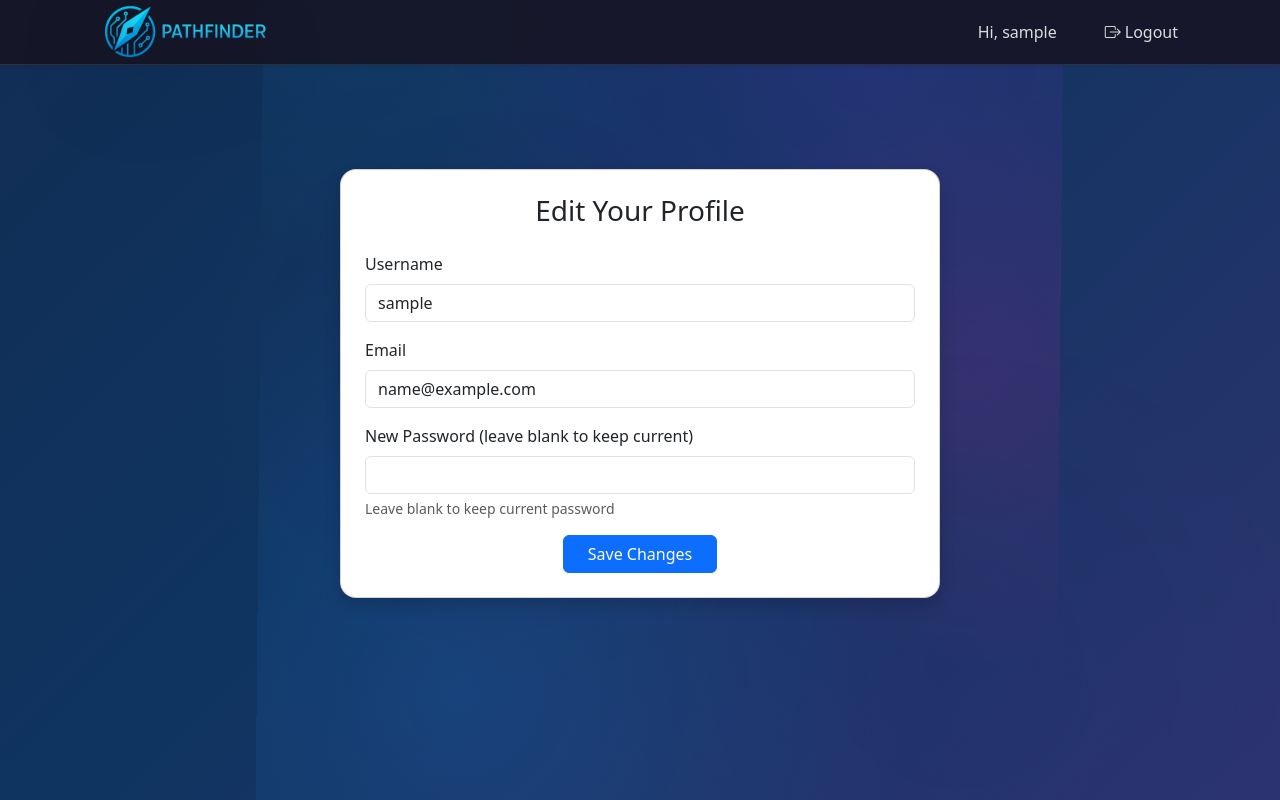
After one commit to codingburgas/2425-11-g-pp-student-practices-assignment-team10, a Flask app: page /edit-profile in a window 1280 px wide. The commit adds this page. Run offline with Flask 3, Linux system fonts and the light colour scheme; the visitor is signed in with stand-in values (Sample User, id 1); parts of the project's set-up code (start-up, migrations or seed data) failed here and were passed over; some libraries are stand-ins or nearby versions.

Commit message:
Add edit profile feature

```diff
--- a/flaskProject/auth/forms.py
+++ b/flaskProject/auth/forms.py
@@ -8,10 +8,12 @@ from flask_wtf import FlaskForm
 from wtforms.fields.simple import StringField, PasswordField, SubmitField
 from wtforms.validators import DataRequired, Email
 
+
 class LoginForm(FlaskForm):
     username = StringField('Username', validators=[DataRequired()])
     password = PasswordField('Password', validators=[DataRequired()])
     submit = SubmitField('Login')
+
 
 class RegisterForm(FlaskForm):
     username = StringField('Username', validators=[DataRequired(), Length(min=4, max=64)])
@@ -26,3 +28,10 @@ class RegisterForm(FlaskForm):
         EqualTo('password', message="Passwords must match")
     ])
     submit = SubmitField('Register')
+
+
+class EditProfileForm(FlaskForm):
+    username = StringField('Username', validators=[DataRequired(), Length(min=4, max=64)])
+    email = StringField('Email', validators=[DataRequired()])
+    password = PasswordField('New Password (leave blank to keep current)')
+    submit = SubmitField('Save Changes')
--- a/flaskProject/main/routes.py
+++ b/flaskProject/main/routes.py
@@ -4,6 +4,8 @@ from flask_login import login_required, current_user
 from flaskProject.auth.models import User
 from .. import db
 from . import main_bp
+from flask import request
+from flaskProject.auth.forms import EditProfileForm
 
 
 @main_bp.route('/')
@@ -50,3 +52,30 @@ def delete_user(user_id):
     db.session.commit()
     flash("User deleted.")
     return redirect(url_for('main.admin_users'))
+
+
+@main_bp.route('/edit-profile', methods=['GET', 'POST'])
+@login_required
+def edit_profile():
+    form = EditProfileForm(obj=current_user)  # pre-fill with current user data
+
+    if form.validate_on_submit():
+        # Check if the username or email is being changed to something that already exists
+        if form.username.data != current_user.username and User.query.filter_by(username=form.username.data).first():
+            flash('Username already taken.')
+            return redirect(url_for('main.edit_profile'))
+
+        if form.email.data != current_user.email and User.query.filter_by(email=form.email.data).first():
+            flash('Email already in use.')
+            return redirect(url_for('main.edit_profile'))
+
+        current_user.username = form.username.data
+        current_user.email = form.email.data
+        if form.password.data:
+            current_user.set_password(form.password.data)
+
+        db.session.commit()
+        flash('Profile updated successfully!')
+        return redirect(url_for('main.profile'))
+
+    return render_template('edit_profile.html', form=form)
--- /dev/null
+++ b/flaskProject/templates/edit_profile.html
@@ -0,0 +1,34 @@
+{% extends "base.html" %}
+
+{% block title %}Edit Profile{% endblock %}
+
+{% block content %}
+<div class="container py-5">
+<div class="card mx-auto shadow p-4 rounded-4" style="max-width: 600px;">
+<h3 class="mb-4 text-center">Edit Your Profile</h3>
+<form method="POST">
+            {{ form.hidden_tag() }}
+
+            <div class="mb-3">
+                {{ form.username.label(class="form-label") }}
+                {{ form.username(class="form-control") }}
+</div>
+
+            <div class="mb-3">
+                {{ form.email.label(class="form-label") }}
+                {{ form.email(class="form-control") }}
+</div>
+
+            <div class="mb-3">
+                {{ form.password.label(class="form-label") }}
+                {{ form.password(class="form-control") }}
+<div class="form-text">Leave blank to keep current password</div>
+</div>
+
+            <div class="text-center">
+                {{ form.submit(class="btn btn-primary px-4") }}
+</div>
+</form>
+</div>
+</div>
+{% endblock %}
```
Also changed, not shown: flaskProject/templates/profile.html (+8 -3 lines).
